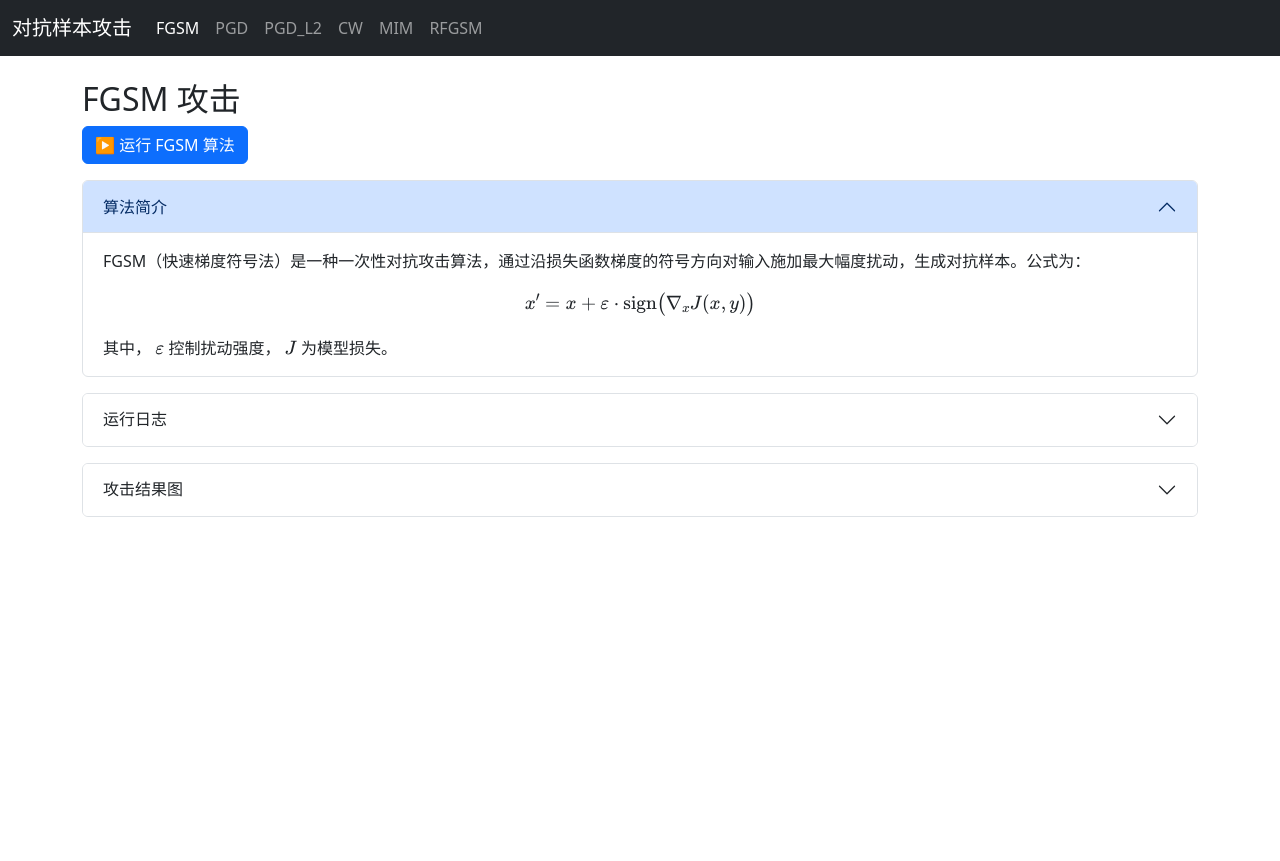
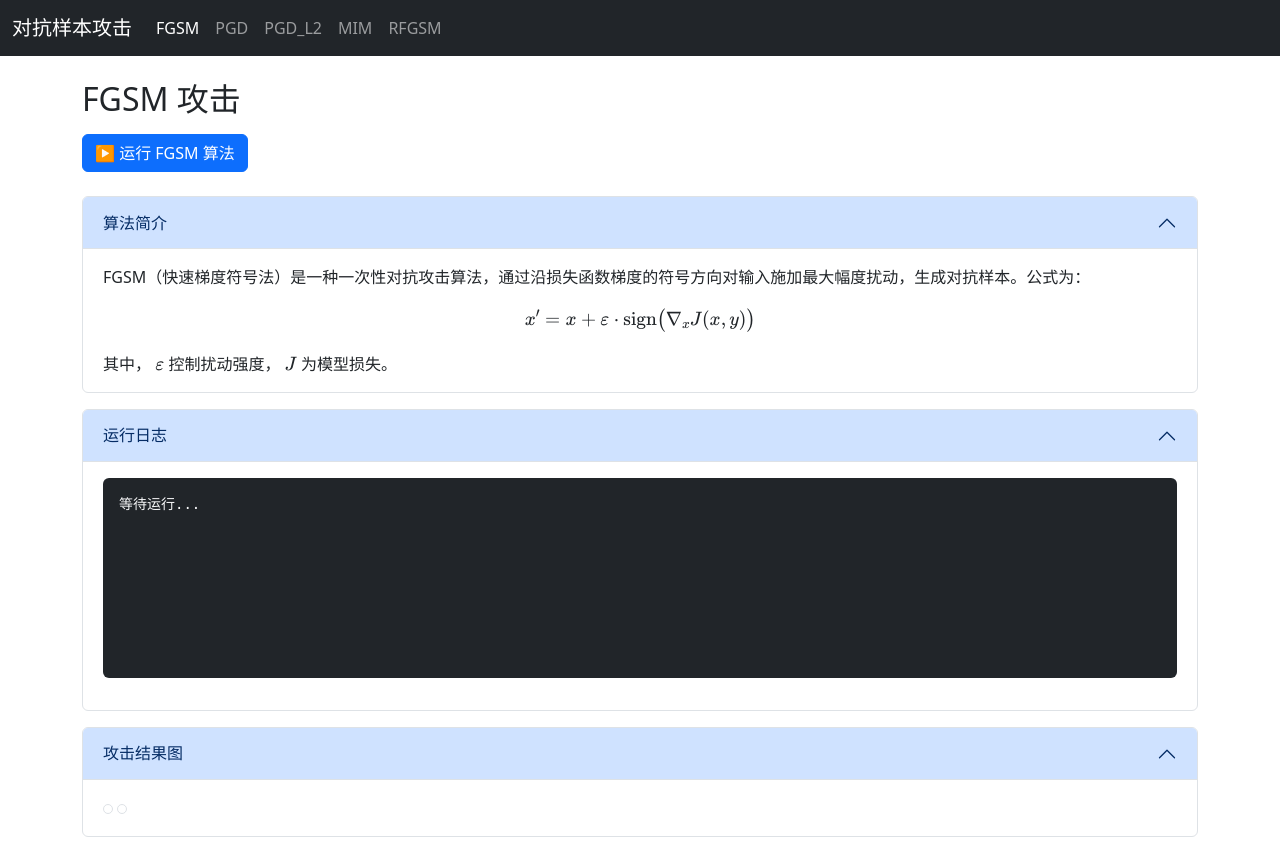
Before and after one commit to Zumarongi/gkc-final, a Flask app: page / in a window 1280 px wide. Before the commit the page ends 517 px from the top, so only its background shows below. Run offline with Flask 3, Linux system fonts and the light colour scheme; some libraries are stand-ins or nearby versions.

Commit message:
feat: modify button style & delete CW attack

```diff
--- a/src/templates/index.html
+++ b/src/templates/index.html
@@ -7,7 +7,6 @@
     <title>工科创II 大作业 — 对抗样本攻击算法演示</title>
     <link type="text/css" rel="stylesheet" href="{{ url_for('static', filename='css/index.css') }}" />
     <link rel="stylesheet" href="{{ url_for('static', filename='css/bootstrap.min.css') }}">
-    <script src="https://cdn.bootcdn.net/ajax/libs/mathjax/3.2.2/es5/tex-mml-chtml.js" async></script>
     <script id="MathJax-script" async src="https://cdn.jsdelivr.net/npm/mathjax@3/es5/tex-mml-chtml.js"></script>
 </head>
 
@@ -25,9 +24,6 @@
                     </li>
                     <li class="nav-item">
                         <a class="nav-link" href="#" onclick="switchAlgo('PGD_L2')">PGD_L2</a>
-                    </li>
-                    <li class="nav-item">
-                        <a class="nav-link" href="#" onclick="switchAlgo('CW')">CW</a>
                     </li>
                     <li class="nav-item">
                         <a class="nav-link" href="#" onclick="switchAlgo('MIM')">MIM</a>
@@ -66,15 +62,6 @@
         {% include 'section.html' %}
     </div>
 
-    <div id="CW-section" class="container py-4 section">
-        <h2>CW 攻击</h2>
-        {% set algo = 'CW' %}
-        {% set description = "CW（Carlini-Wagner）攻击是基于优化的对抗攻击方法，通过最小化扰动和分类错误的目标函数，生成对抗样本。其目标函数为：\n$$\\min_{x'} \\|x' -
-        x\\|_2 + c \\cdot f(x')$$\n其中， \(f(x')\) 是分类器对 \(x'\) 的输出， \(c\) 是平衡项。\nCW 攻击通常使用 L2 范数来限制扰动大小，并通过优化算法（如
-        Adam）求解。" %}
-        {% include 'section.html' %}
-    </div>
-
     <div id="MIM-section" class="container py-4 section">
         <h2>MIM 攻击</h2>
         {% set algo = 'MIM' %}
--- a/src/templates/section.html
+++ b/src/templates/section.html
@@ -1,5 +1,5 @@
-<div class="mb-3">
-  <button class="btn btn-primary" onclick="runAttack('{{ algo }}')">▶️ 运行 {{ algo }} 算法</button>
+<div class="mt-3 mb-4">
+  <button id="run-btn-{{ algo }}" class="btn btn-primary" onclick="runAttack('{{ algo }}')">▶️ 运行 {{ algo }} 算法</button>
 </div>
 
 <div class="accordion mb-3" id="introAccordion-{{ algo }}">
@@ -20,11 +20,11 @@
 <div class="accordion mb-3" id="logAccordion-{{ algo }}">
   <div class="accordion-item">
     <h2 class="accordion-header">
-      <button class="accordion-button collapsed" type="button" data-bs-toggle="collapse" data-bs-target="#logCollapse-{{ algo }}">
+      <button class="accordion-button" type="button" data-bs-toggle="collapse" data-bs-target="#logCollapse-{{ algo }}">
         运行日志
       </button>
     </h2>
-    <div id="logCollapse-{{ algo }}" class="accordion-collapse collapse">
+    <div id="logCollapse-{{ algo }}" class="accordion-collapse collapse show">
       <div class="accordion-body">
         <pre id="logBox-{{ algo }}" class="bg-dark text-light p-3 rounded" style="min-height: 200px; max-height: 500px; overflow-y: auto;">等待运行...</pre>
       </div>
@@ -35,13 +35,14 @@
 <div class="accordion" id="imgAccordion-{{ algo }}">
   <div class="accordion-item">
     <h2 class="accordion-header">
-      <button class="accordion-button collapsed" type="button" data-bs-toggle="collapse" data-bs-target="#imgCollapse-{{ algo }}">
+      <button class="accordion-button" type="button" data-bs-toggle="collapse" data-bs-target="#imgCollapse-{{ algo }}">
         攻击结果图
       </button>
     </h2>
-    <div id="imgCollapse-{{ algo }}" class="accordion-collapse collapse">
+    <div id="imgCollapse-{{ algo }}" class="accordion-collapse collapse show">
       <div class="accordion-body">
-        <img id="resultImage-{{ algo }}" src="" class="img-thumbnail" style="max-height:300px;" />
+        <img id="examplesImage-{{ algo }}" src="" class="img-thumbnail" style="max-height:300px;" />
+        <img id="effectImage-{{ algo }}" src="" class="img-thumbnail" style="max-height:300px;" />
       </div>
     </div>
   </div>
```
